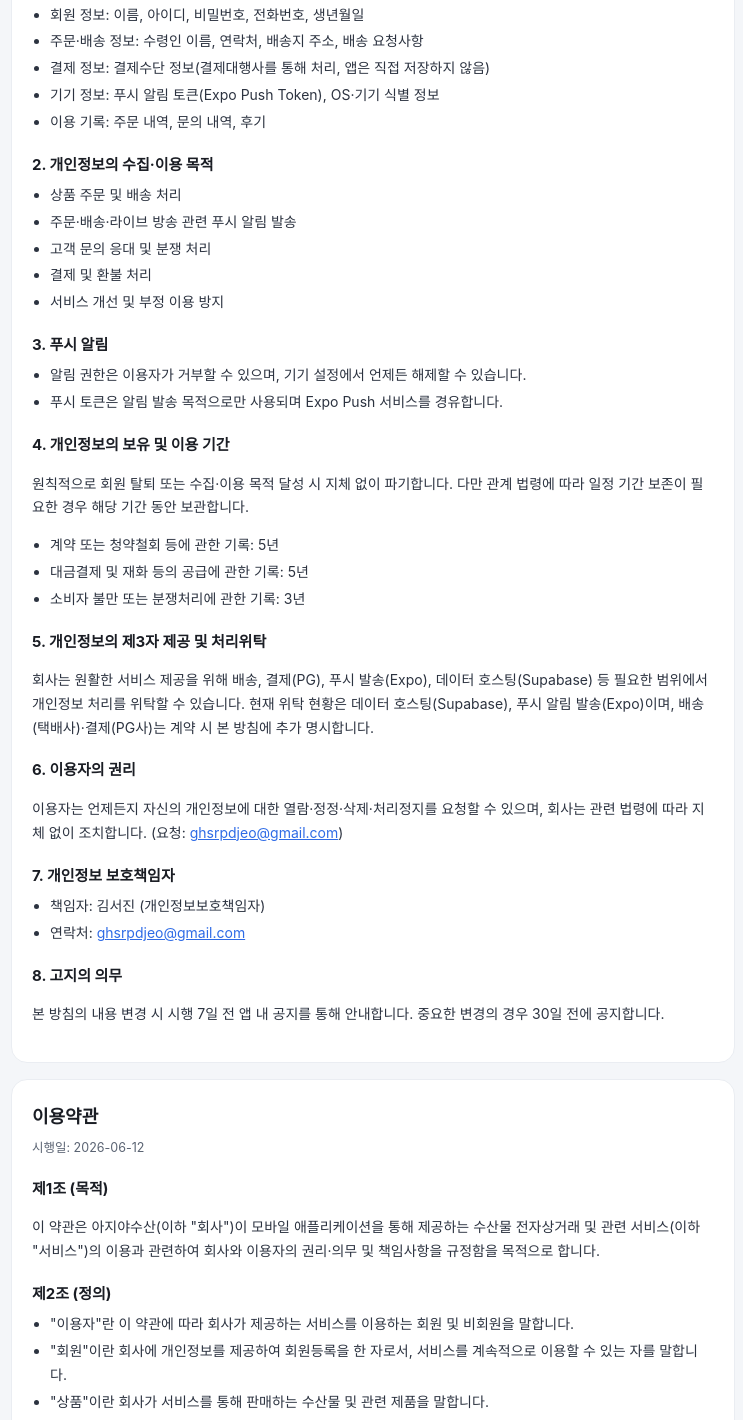
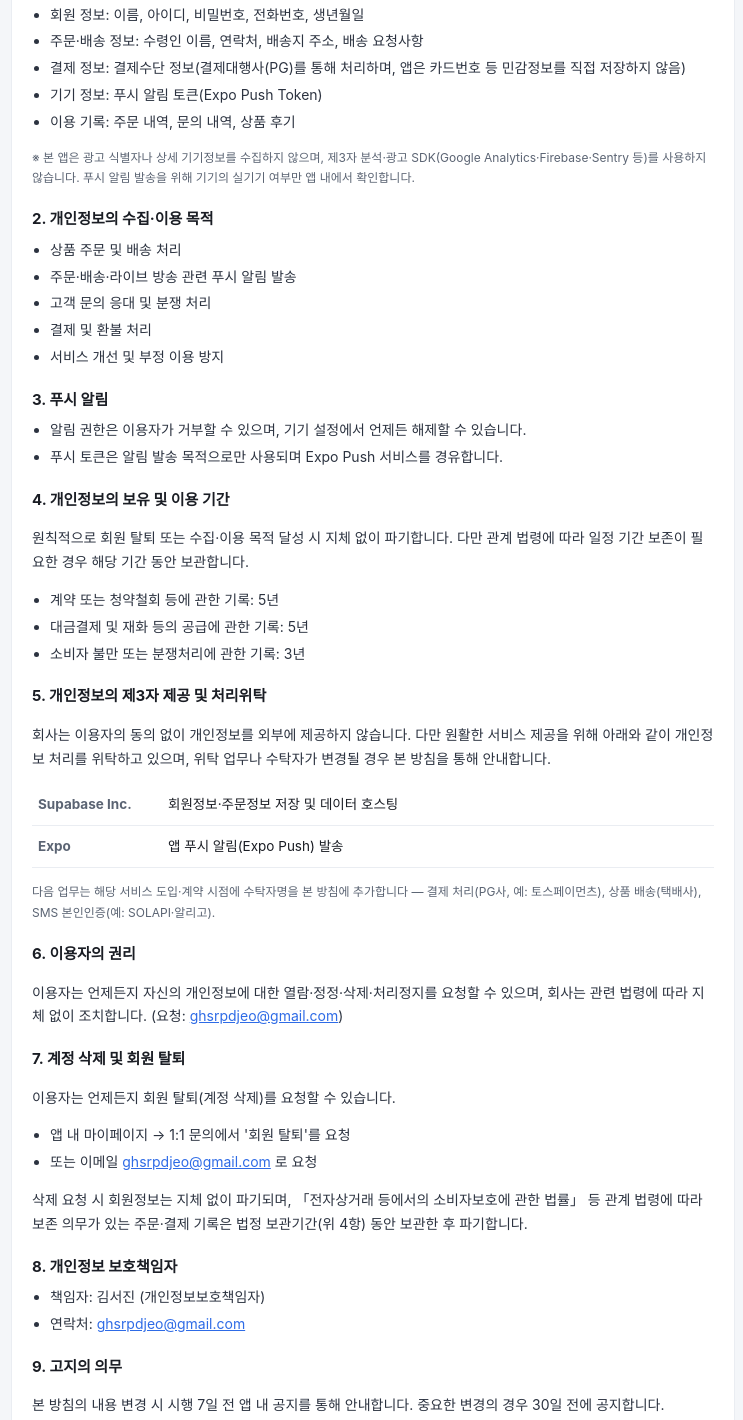
Before and after one commit to chan123hy/ajiya-policy, a plain HTML site: page index.html in a window 1280 px wide. Shown: the part 391-1811 px from the top of the page, without its empty margins (267-1010 px from the left). Drawn offline with Linux system fonts and the light colour scheme.

Commit message:
feat: 위탁업체 명시·계정삭제 안내 추가, 수집항목 정확화
- 처리위탁: Supabase/Expo 수탁자·업무 명시, PG·택배·SMS는 계약 시 추가
- 계정 삭제(회원 탈퇴) 안내 섹션 신설 (1:1 문의/이메일 경로)
- 수집항목: 기기정보 정확화, 분석·광고 SDK 미사용 명시

Co-Authored-By: Claude Opus 4.8 (1M context) <noreply@anthropic.com>

```diff
--- a/index.html
+++ b/index.html
@@ -56,10 +56,11 @@
       <ul>
         <li>회원 정보: 이름, 아이디, 비밀번호, 전화번호, 생년월일</li>
         <li>주문·배송 정보: 수령인 이름, 연락처, 배송지 주소, 배송 요청사항</li>
-        <li>결제 정보: 결제수단 정보(결제대행사를 통해 처리, 앱은 직접 저장하지 않음)</li>
-        <li>기기 정보: 푸시 알림 토큰(Expo Push Token), OS·기기 식별 정보</li>
-        <li>이용 기록: 주문 내역, 문의 내역, 후기</li>
+        <li>결제 정보: 결제수단 정보(결제대행사(PG)를 통해 처리하며, 앱은 카드번호 등 민감정보를 직접 저장하지 않음)</li>
+        <li>기기 정보: 푸시 알림 토큰(Expo Push Token)</li>
+        <li>이용 기록: 주문 내역, 문의 내역, 상품 후기</li>
       </ul>
+      <p class="note">※ 본 앱은 광고 식별자나 상세 기기정보를 수집하지 않으며, 제3자 분석·광고 SDK(Google Analytics·Firebase·Sentry 등)를 사용하지 않습니다. 푸시 알림 발송을 위해 기기의 실기기 여부만 앱 내에서 확인합니다.</p>
 
       <h3>2. 개인정보의 수집·이용 목적</h3>
       <ul>
@@ -85,18 +86,31 @@
       </ul>
 
       <h3>5. 개인정보의 제3자 제공 및 처리위탁</h3>
-      <p>회사는 원활한 서비스 제공을 위해 배송, 결제(PG), 푸시 발송(Expo), 데이터 호스팅(Supabase) 등 필요한 범위에서 개인정보 처리를 위탁할 수 있습니다. 현재 위탁 현황은 데이터 호스팅(Supabase), 푸시 알림 발송(Expo)이며, 배송(택배사)·결제(PG사)는 계약 시 본 방침에 추가 명시합니다.</p>
+      <p>회사는 이용자의 동의 없이 개인정보를 외부에 제공하지 않습니다. 다만 원활한 서비스 제공을 위해 아래와 같이 개인정보 처리를 위탁하고 있으며, 위탁 업무나 수탁자가 변경될 경우 본 방침을 통해 안내합니다.</p>
+      <table>
+        <tr><th>Supabase Inc.</th><td>회원정보·주문정보 저장 및 데이터 호스팅</td></tr>
+        <tr><th>Expo</th><td>앱 푸시 알림(Expo Push) 발송</td></tr>
+      </table>
+      <p class="note">다음 업무는 해당 서비스 도입·계약 시점에 수탁자명을 본 방침에 추가합니다 — 결제 처리(PG사, 예: 토스페이먼츠), 상품 배송(택배사), SMS 본인인증(예: SOLAPI·알리고).</p>
 
       <h3>6. 이용자의 권리</h3>
       <p>이용자는 언제든지 자신의 개인정보에 대한 열람·정정·삭제·처리정지를 요청할 수 있으며, 회사는 관련 법령에 따라 지체 없이 조치합니다. (요청: <a href="mailto:ghsrpdjeo@gmail.com">ghsrpdjeo@gmail.com</a>)</p>
 
-      <h3>7. 개인정보 보호책임자</h3>
+      <h3>7. 계정 삭제 및 회원 탈퇴</h3>
+      <p>이용자는 언제든지 회원 탈퇴(계정 삭제)를 요청할 수 있습니다.</p>
+      <ul>
+        <li>앱 내 마이페이지 → 1:1 문의에서 '회원 탈퇴'를 요청</li>
+        <li>또는 이메일 <a href="mailto:ghsrpdjeo@gmail.com">ghsrpdjeo@gmail.com</a> 로 요청</li>
+      </ul>
+      <p>삭제 요청 시 회원정보는 지체 없이 파기되며, 「전자상거래 등에서의 소비자보호에 관한 법률」 등 관계 법령에 따라 보존 의무가 있는 주문·결제 기록은 법정 보관기간(위 4항) 동안 보관한 후 파기합니다.</p>
+
+      <h3>8. 개인정보 보호책임자</h3>
       <ul>
         <li>책임자: 김서진 (개인정보보호책임자)</li>
         <li>연락처: <a href="mailto:ghsrpdjeo@gmail.com">ghsrpdjeo@gmail.com</a></li>
       </ul>
 
-      <h3>8. 고지의 의무</h3>
+      <h3>9. 고지의 의무</h3>
       <p>본 방침의 내용 변경 시 시행 7일 전 앱 내 공지를 통해 안내합니다. 중요한 변경의 경우 30일 전에 공지합니다.</p>
     </section>
 
```
